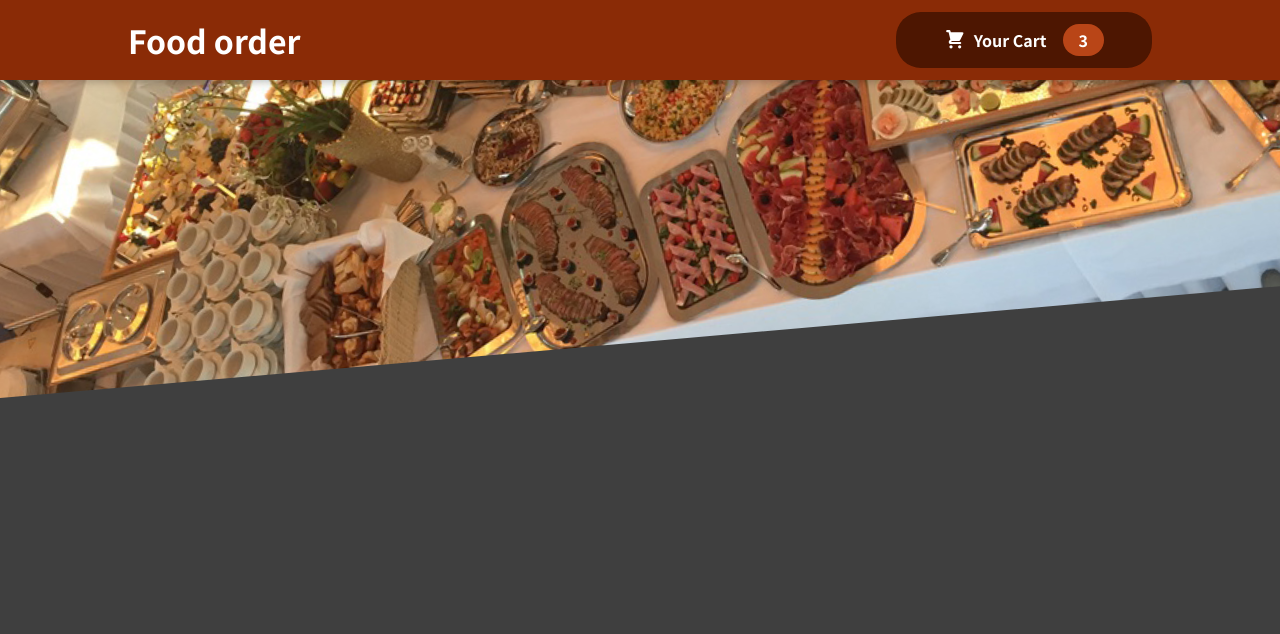
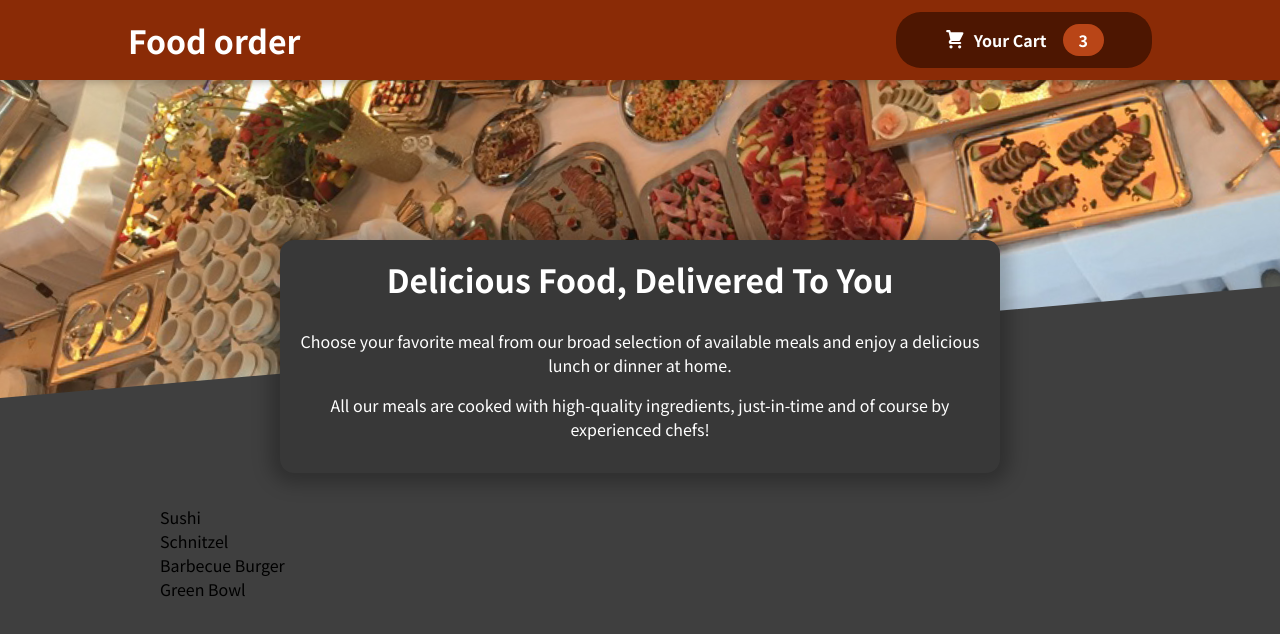
Before and after one commit to zakharovdm/food_order_app, a React (Create React App) app: page / in a window 1280 px wide. Shown: the top 634 px of the page. Built offline with nearby package versions, Linux system fonts and the light colour scheme.

Commit message:
feat: add Meals component

```diff
--- a/src/App.js
+++ b/src/App.js
@@ -1,10 +1,14 @@
 import { Fragment } from "react";
 import Header from "./components/Layout/Header";
+import Meals from "./components/Meals/Meals";
 
 const App = () => {
   return (
     <Fragment>
       <Header />
+      <main>
+        <Meals />
+      </main>
     </Fragment>
   );
 };
--- /dev/null
+++ b/src/components/Meals/AvailableMeals.js
@@ -0,0 +1,42 @@
+import classes from "./AvailableMeals.module.css";
+
+const DUMMY_MEALS = [
+  {
+    id: "m1",
+    name: "Sushi",
+    description: "Finest fish and veggies",
+    price: 22.99,
+  },
+  {
+    id: "m2",
+    name: "Schnitzel",
+    description: "A german specialty!",
+    price: 16.5,
+  },
+  {
+    id: "m3",
+    name: "Barbecue Burger",
+    description: "American, raw, meaty",
+    price: 12.99,
+  },
+  {
+    id: "m4",
+    name: "Green Bowl",
+    description: "Healthy...and green...",
+    price: 18.99,
+  },
+];
+
+const AvailableMeals = () => {
+  const mealsList = DUMMY_MEALS.map((meal) => {
+    return <li>{meal.name}</li>;
+  });
+
+  return (
+    <section className={classes.meals}>
+      <ul>{mealsList}</ul>
+    </section>
+  );
+};
+
+export default AvailableMeals;
--- /dev/null
+++ b/src/components/Meals/AvailableMeals.module.css
@@ -0,0 +1,24 @@
+.meals {
+  max-width: 60rem;
+  width: 90%;
+  margin: 2rem auto;
+  animation: meals-appear 1s ease-out forwards;
+}
+
+.meals ul {
+  list-style: none;
+  margin: 0;
+  padding: 0;
+}
+
+@keyframes meals-appear {
+  from {
+    opacity: 0;
+    transform: translateY(3rem);
+  }
+
+  to {
+    opacity: 1;
+    transform: translateY(0);
+  }
+}
--- /dev/null
+++ b/src/components/Meals/Meals.js
@@ -0,0 +1,12 @@
+import { Fragment } from "react";
+import MealsSummary from "./MealsSummary";
+import AvailableMeals from "./AvailableMeals";
+
+const Meals = () => {
+  return <Fragment>
+    <MealsSummary />
+    <AvailableMeals />
+  </Fragment>
+};
+
+export default Meals;
--- /dev/null
+++ b/src/components/Meals/MealsSummary.js
@@ -0,0 +1,19 @@
+import classes from "./MealsSummary.module.css";
+
+const MealsSummary = () => {
+  return (
+    <section className={classes.summary}>
+      <h2>Delicious Food, Delivered To You</h2>
+      <p>
+        Choose your favorite meal from our broad selection of available meals
+        and enjoy a delicious lunch or dinner at home.
+      </p>
+      <p>
+        All our meals are cooked with high-quality ingredients, just-in-time and
+        of course by experienced chefs!
+      </p>
+    </section>
+  );
+};
+
+export default MealsSummary;
--- /dev/null
+++ b/src/components/Meals/MealsSummary.module.css
@@ -0,0 +1,18 @@
+.summary {
+  text-align: center;
+  max-width: 45rem;
+  width: 90%;
+  margin: auto;
+  margin-top: -10rem;
+  position: relative;
+  background-color: #383838;
+  color: white;
+  border-radius: 14px;
+  padding: 1rem;
+  box-shadow: 0 1px 18px 10px rgba(0, 0, 0, 0.25);
+}
+
+.summary h2 {
+  font-size: 2rem;
+  margin-top: 0;
+}
```
